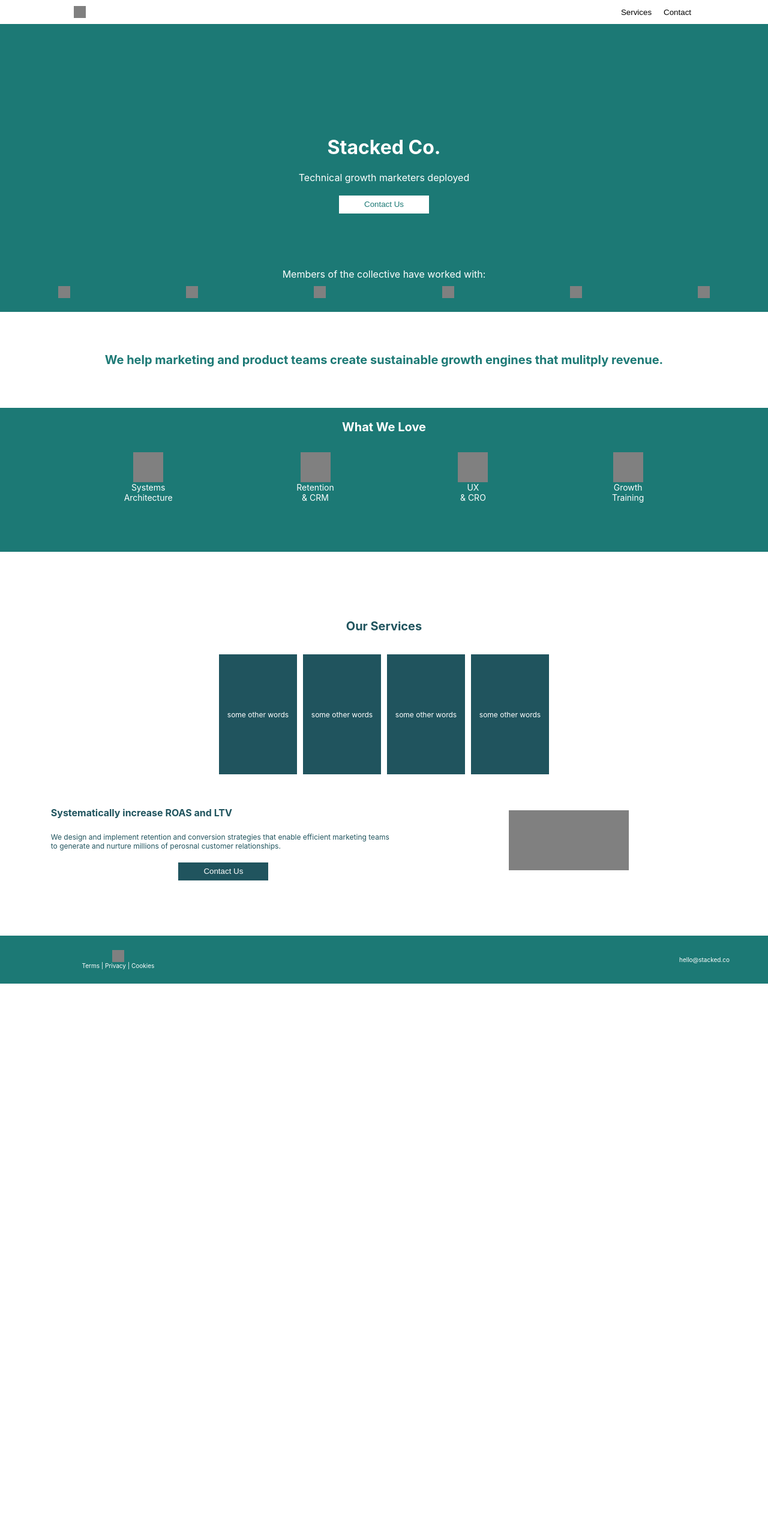
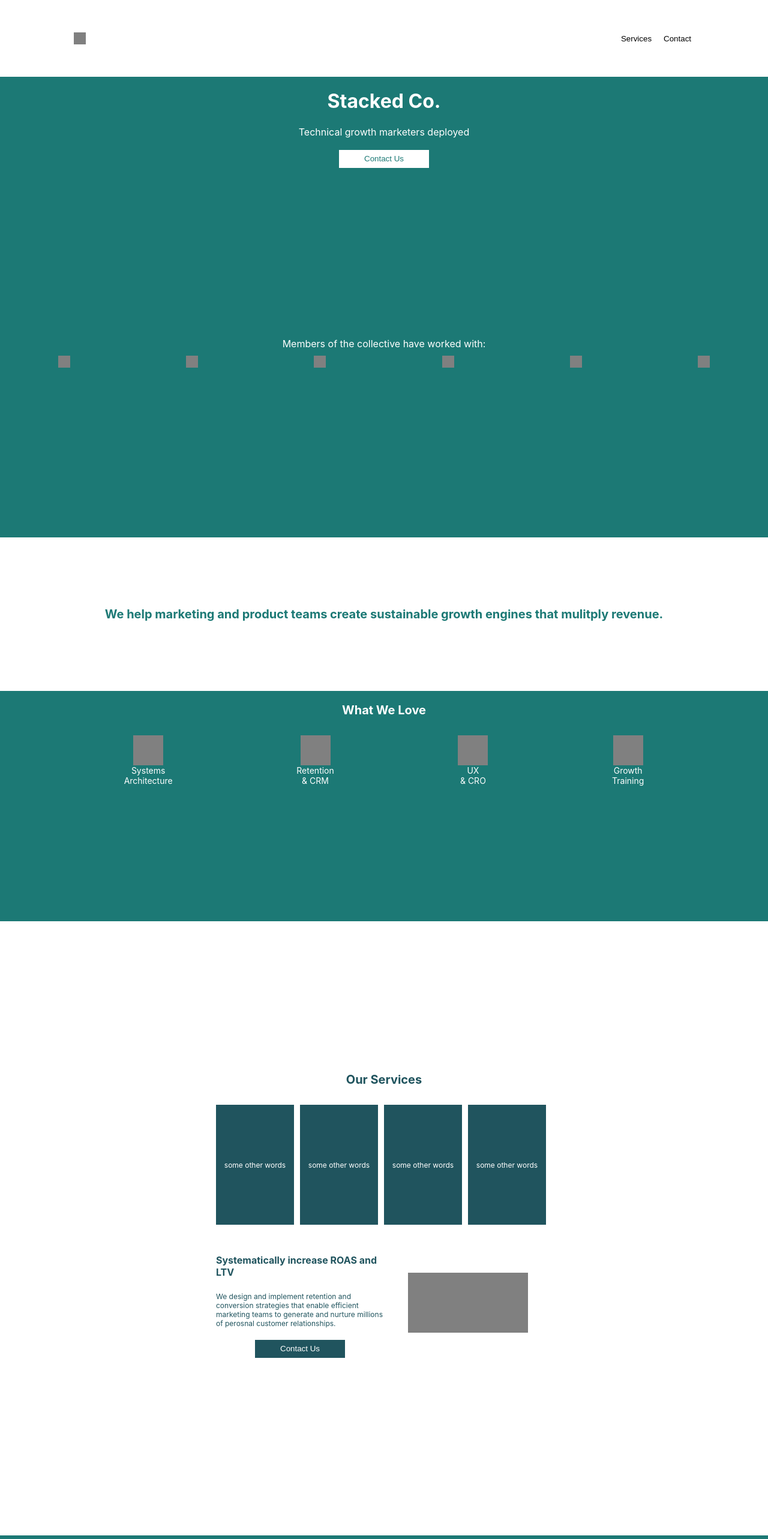
Before and after one commit to annacarey/stacked-co, a React (Create React App) app: page / in a window 1280 px wide. Shown: the top 2566 px of the page at 60% size. Before the commit the page ends 1640 px from the top, so only its background shows below. Built offline with nearby package versions, Linux system fonts and the light colour scheme.

Commit message:
added email button

```diff
--- a/src/components/Card.tsx
+++ b/src/components/Card.tsx
@@ -7,7 +7,6 @@
 };
 
 const Card = ({ title, paragraph }: CardProps) => {
-
   const [hover, setHover] = useState(false);
 
   const handleHover = () => {
@@ -31,7 +30,7 @@
   align-items: center;
   display: flex;
   flex-direction: column;
-  margin: 5px;
+  margin-right: 10px;
 `;
 
 const Title = styled.h1`
--- a/src/components/Footer.tsx
+++ b/src/components/Footer.tsx
@@ -21,7 +21,8 @@
 
 const Wrapper = styled.div`
   width: 100%;
-  height: 10vh;
+  height: 20%;
+  min-height: 10vw;
   display: flex;
   align-items: center;
   justify-content: center;
--- a/src/components/Icons.tsx
+++ b/src/components/Icons.tsx
@@ -35,7 +35,8 @@
 
 const Wrapper = styled.div`
   width: 100%;
-  height: 30vh;
+  height: 30%;
+  min-height: 30vw;
   display: flex;
   flex-direction: column;
   background-color: #1c7975;
--- a/src/components/Navbar.tsx
+++ b/src/components/Navbar.tsx
@@ -20,7 +20,8 @@
 
 const Wrapper = styled.div`
   width: 100%;
-  height: 5vh;
+  height: 10%;
+  min-height: 10vw;
   display: flex;
 `;
 
--- a/src/components/Services.tsx
+++ b/src/components/Services.tsx
@@ -3,6 +3,10 @@
 import Card from './Card';
 
 const Services: React.FC = () => {
+  const handleClick = () => {
+    window.location.href = 'mailto:anna@annajcarey.com';
+  };
+
   return (
     <Wrapper>
       <Headline>Our Services</Headline>
@@ -19,18 +23,20 @@
         <Card paragraph="some other words" title="Growth Strategy Consulting" />
       </CardWrapper>
       <BottomWrapper>
+        <BottomContent>
           <LeftWrapper>
             <H>Systematically increase ROAS and LTV</H>
             <P>
               We design and implement retention and conversion strategies that
-            enable efficient marketing teams to generate and nurture millions of
-            perosnal customer relationships.
+              enable efficient marketing teams to generate and nurture millions
+              of perosnal customer relationships.
             </P>
-          <Button>Contact Us</Button>
+            <Button onClick={handleClick}>Contact Us</Button>
           </LeftWrapper>
           <RightWrapper>
             <ImagePlaceholder />
           </RightWrapper>
+        </BottomContent>
       </BottomWrapper>
     </Wrapper>
   );
@@ -40,7 +46,8 @@
 
 const Wrapper = styled.div`
   width: 100%;
-  height: 80vh;
+  height: 80%;
+  min-height: 80vw;
   display: flex;
   justify-content: center;
   flex-direction: column;
@@ -52,12 +59,16 @@
   justify-content: space-around;
 `;
 
+const BottomContent = styled.div`
+  width: 560px;
+  display: flex;
+`;
+
 const LeftWrapper = styled.div`
   display: flex;
   flex-direction: column;
   justify-content: center;
   width: 50%;
-  margin-left: 40px;
 `;
 
 const RightWrapper = styled.div`
@@ -70,6 +81,7 @@
 const BottomWrapper = styled.div`
   margin-top: 3%;
   display: flex;
+  margin-bottom: 5%;
 `;
 
 const Headline = styled.h1`
--- a/src/components/Tagline.tsx
+++ b/src/components/Tagline.tsx
@@ -17,7 +17,8 @@
 
 const Wrapper = styled.div`
   width: 100%;
-  height: 20vh;
+  height: 20%;
+  min-height: 20vw;
   display: flex;
   align-items: center;
   justify-content: center;
--- a/src/components/Welcome.tsx
+++ b/src/components/Welcome.tsx
@@ -2,13 +2,16 @@
 import styled from 'styled-components';
 
 const Welcome: React.FC = () => {
+  const handleClick = () => {
+    window.location.href = 'mailto:anna@annajcarey.com';
+  };
   return (
     <Wrapper>
       <TopDiv> </TopDiv>
       <Header>
         <h1>Stacked Co.</h1>
         <P>Technical growth marketers deployed</P>
-        <Button>Contact Us</Button>
+        <Button onClick={handleClick}>Contact Us</Button>
       </Header>
       <LogoContainer>
         <P>Members of the collective have worked with:</P>
@@ -29,7 +32,8 @@
 
 const Wrapper = styled.div`
   width: 100%;
-  height: 60vh;
+  height: 60%;
+  min-height: 60vw;
   display: flex;
   flex-direction: column;
   align-items: center;
@@ -64,6 +68,7 @@
   height: 30px;
   align-self: center;
   margin-top: 20px;
+  cursor: pointer;
 `;
 
 const LogoContainer = styled.div`
```
Lines whose indentation alone changed are shown as unchanged.
